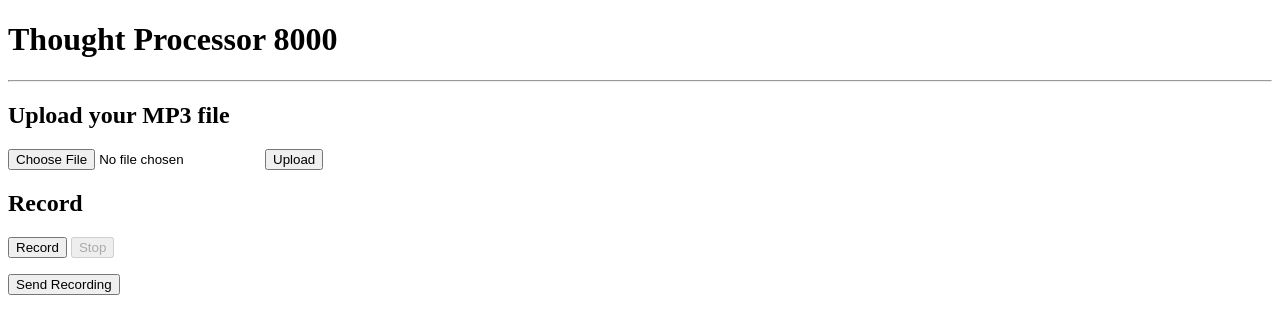
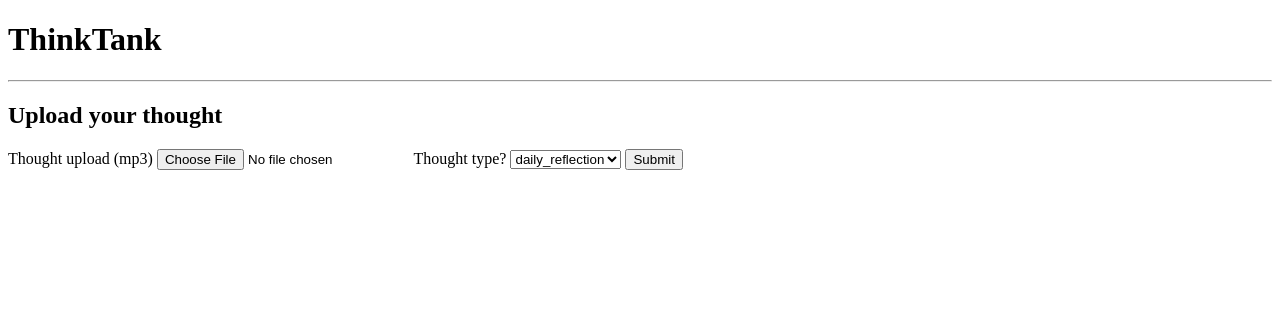
Before and after one commit to bramdelisse/project_voicenote, a Flask app: page /thinktank in a window 1280 px wide. Shown: the top 334 px of the page. Run offline with Flask 3, Linux system fonts and the light colour scheme.

Commit message:
Update app.py to only file upload

````diff
--- a/app.py
+++ b/app.py
@@ -17,19 +17,21 @@ NOTION_API_KEY = os.environ["NOTION_API_KEY"]
 NOTION_DATABASE_ID = os.environ["NOTION_DATABASE_ID"]
 # PASSWORD = os.environ["PASSWORD"]
 
+IP_ADDRESS = "0.0.0.0" #"192.168.2.15" #192.168.2.15 / ipconfig
+
 # declaring static variables
 MAX_WHISPER_AUDIO_SIZE = 26262828
 MAX_CONTEXT_4K = 4097
 MAX_CONTEXT_16K = 4097 * 4
 MAX_BLOCK_SIZE = 2000
-THOUGHT = 'daily_reflection' # <- TODO as dropdown
+# THOUGHT = 'daily_reflection' # <- TODO as dropdown
 
 UPLOAD_FOLDER = '/temp/'
 # ALLOWED_EXTENSIONS = {'mp3'}
 
 app = Flask(__name__)
 app.config['UPLOAD_FOLDER'] = UPLOAD_FOLDER
-app.config['MAX_CONTENT_LENGTH'] = 2 * 1000 * 1000
+# app.config['MAX_CONTENT_LENGTH'] = 2 * 1000 * 1000    # Max upload size: 2MB
 auth = HTTPBasicAuth()
 
 users = {
@@ -55,10 +57,11 @@ def upload():
         file = request.files['file']
         file.save(file.filename)
 
+        THOUGHT = request.form.get('stringSelect')
+
         # TRANSCRIPTION
         print("Transcription started.")
-        with open(file.filename, "rb") as audio_file:
-            transcript = transcribe(THOUGHT, audio_file) # also deals with long audio files
+        transcript = transcribe(THOUGHT, file.filename) # also deals with long audio files
         print("Transcription succes!")
 
         # remove temporary file
@@ -89,10 +92,10 @@ def upload():
         response_get = requests.post(url, headers=headers, json=data_database)
         print("Processed text uploading succesful!")
 
-        return render_template("summarization.html", title_notion='todo', summary_notion='todo', topics_notion='todo', critical_questions_notion='todo')
+        return render_template("thought-saved.html")
 
 
 if __name__ == '__main__':
     app.run(debug=True,
-            host="192.168.2.15",
+            host=IP_ADDRESS,
             port=5000)
--- a/prompts.py
+++ b/prompts.py
@@ -22,7 +22,7 @@ You are a helpful assistant, specialized in summarizing and understanding the co
 
 ### Output
 ```json
-{"title": "[output task 1]", "summary": "[output task 2]", "lessons": "["[output task 3]"]", "topics": ["[output task 4]"], "critical questions": ["[output task 5]"]}
+{"title": "[output task 1]", "summary": "[output task 2]", "lessons": ["[output task 3]"], "topics": ["[output task 4]"], "critical questions": ["[output task 5]"]}
 ```
 """
 },
@@ -36,18 +36,21 @@ In the following piece of text various different thoughts are stated.
 
 ### Tasks
 1. Create a title.
-2. Summarize the content of the text.
-3. Extract potential lessons learned by the writer.
-4. List the topics discussed in the text. Only add a topic when it is discussed in multiple sentences.
-5. Imagine being a critical life coach of the person writing this text. Provide the three best questions you could ask regarding the text.
+2. Seperate the thoughts in seperate pieces of text.
+3. List thinkers who had similar thoughts including the similar thoughts they had.
+4. Suggest potential further reading for expanding upon the thought.
+5. Give a compliment. Why is it a great thought to have?
+6. Be critical. What are mistakes or incompletenesses in the thought?
+7. Provide things for which this thought could be useful.
 
 ### Rules
-- Always perform all five tasks.
+- Always perform all seven tasks.
 - Provide your output in JSON format.
 
 ### Output
 ```json
-{"title": "[output task 1]", "summary": "[output task 2]", "lessons": "["[output task 3]"]", "topics": ["[output task 4]"], "critical questions": ["[output task 5]"]}
+{"title": "[output task 1]", "thoughts": ["[output task 2]"] , "thinkers": ["[output task 3]"],
+"further reading": ["[output task 4]"], "compliment": "[output task 5]"], "critique": "[output task 6]", "usufulness": ["[output task 7]"]}
 ```
 """
 },
@@ -93,7 +96,7 @@ Je bent een behulpvolle assistent, gespecialiseerd in het samenvatten van tekst.
 
 ### Output
 ```json
-{"title": "[output taak 1]", "samenvatting": "[output taak 2]", "onderwerpen": "["[output taak 3]"]"}
+{"title": "[output taak 1]", "samenvatting": "[output taak 2]", "onderwerpen": ["[output taak 3]"]}
 ```
 """
 }
--- a/static/js/scripts.js
+++ b/static/js/scripts.js
@@ -1,5 +1,16 @@
 // code copied with love from https://medium.com/jeremy-gottfrieds-tech-blog/javascript-tutorial-record-audio-and-encode-it-to-mp3-2eedcd466e78
 // and from https://stackoverflow.com/questions/71268311/how-to-convert-blob-to-wav-file-in-javascript-and-connect-python-flask
+
+let rec, audioChunks = [], blob;
+
+document.addEventListener("DOMContentLoaded", function(){
+  navigator.mediaDevices.getUserMedia({audio:true})
+  .then(stream => {handlerFunction(stream)})
+
+  const recordedAudio = document.getElementById("recordedAudio");
+  const record = document.getElementById("record");
+  const stopRecord = document.getElementById("stopRecord");
+  const sendRecording = document.getElementById("sendRecording");
 
   navigator.mediaDevices.getUserMedia({audio:true})
   .then(stream => {handlerFunction(stream)})
@@ -41,3 +52,4 @@ sendRecording.onclick = e => {
     formData.append('file', blob, "blob.mp3");
     fetch('./upload', {method:"POST", body: formData}).then(response => console.log(response))
   }
+});
--- a/templates/index.html
+++ b/templates/index.html
@@ -8,24 +8,40 @@
     <script src="https://code.jquery.com/jquery-3.6.0.min.js"></script>
 </head>
 <body>
-    <h1>Thought Processor 8000</h1>
+    <h1>ThinkTank</h1>
     <hr>
-    <h2>Upload your MP3 file</h2>
+    <!-- UPLOAD THOUGHT -->
+    <h2>Upload your thought</h2>
     <form action="/upload" method="post" enctype="multipart/form-data">
-        <input type="file" name="file" accept=".mp3">
-        <input type="submit" value="Upload">
-    </form>
-    <h2>Record</h2>
+        <!-- File upload input -->
+        <label for="fileInput">Thought upload (mp3)</label>
+        <input type="file" id="fileInput" name="file">
+
+        <!-- Dropdown menu -->
+        <label for="stringSelect">Thought type?</label>
+        <select id="stringSelect" name="stringSelect">
+          <option value="daily_reflection">daily_reflection</option>
+          <option value="shower">shower</option>
+          <option value="blog">blog</option>
+          <option value="nederlands">nederlands</option>
+        </select>
+
+        <!-- Submit button -->
+        <input type="submit" value="Submit">
+      </form>
+
+    <!-- RECORD THOUGHT -->
+    <!-- <h2>Record</h2>
     <p>
-        <button id=record>Record</button>
-        <button id=stopRecord disabled>Stop</button>
+        <button id="record">Record</button>
+        <button id="stopRecord" disabled>Stop</button>
     </p>
     <p>
-        <audio id=recordedAudio></audio>
+        <audio id="recordedAudio"></audio>
     </p>
     <p>
-        <button id=sendRecording action="/upload">Send Recording</button>
+        <button id="sendRecording" action="/upload">Send Recording</button>
     </p>
-    <script src="./static/js/scripts.js"></script>
+    <script src="./static/js/scripts.js"></script> -->
 </body>
 </html>
````
Also changed, not shown: templates/summarization.html (deleted, +0 -11 lines), templates/thought-saved.html (added, +19 -0 lines). Lines whose indentation alone changed are shown as unchanged.
